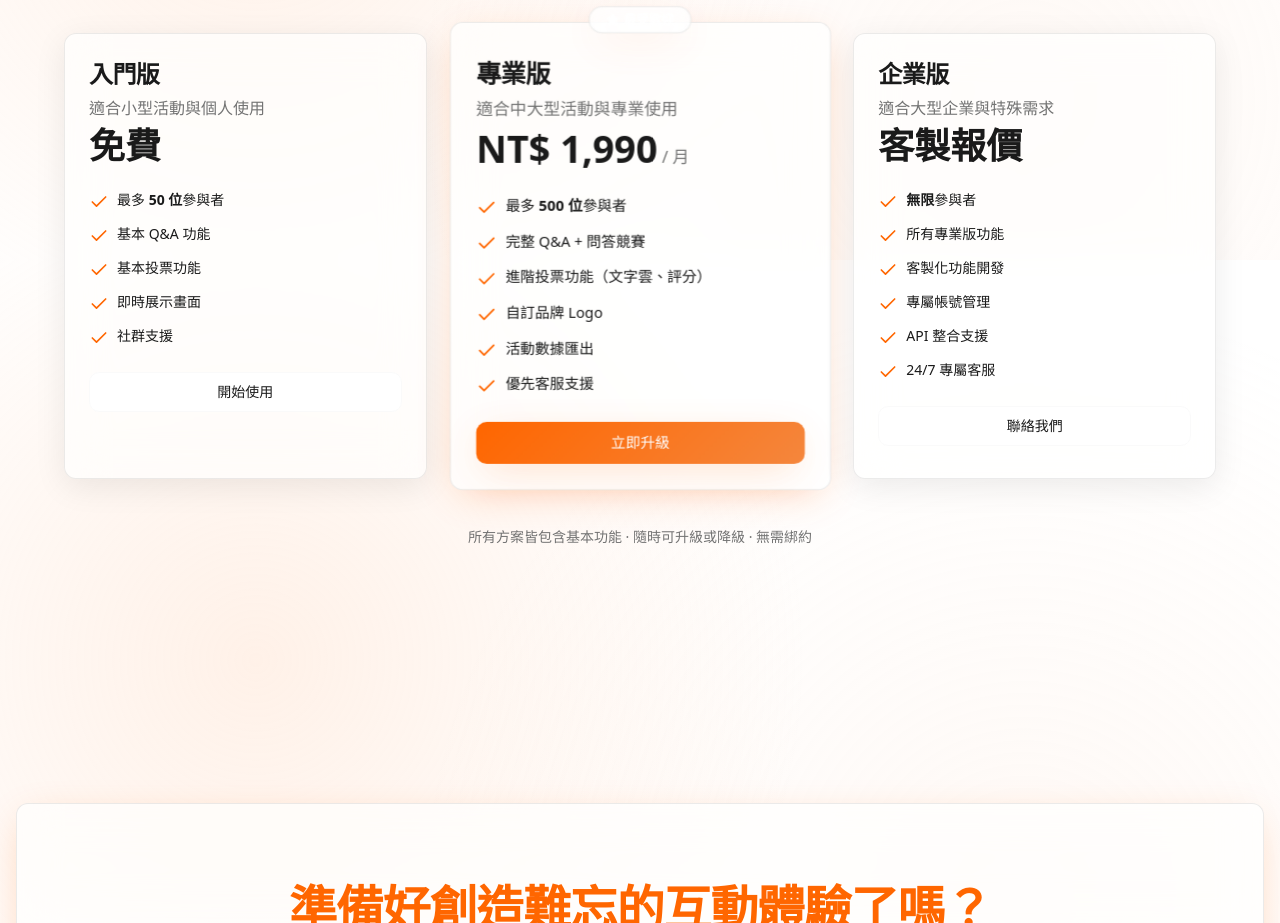
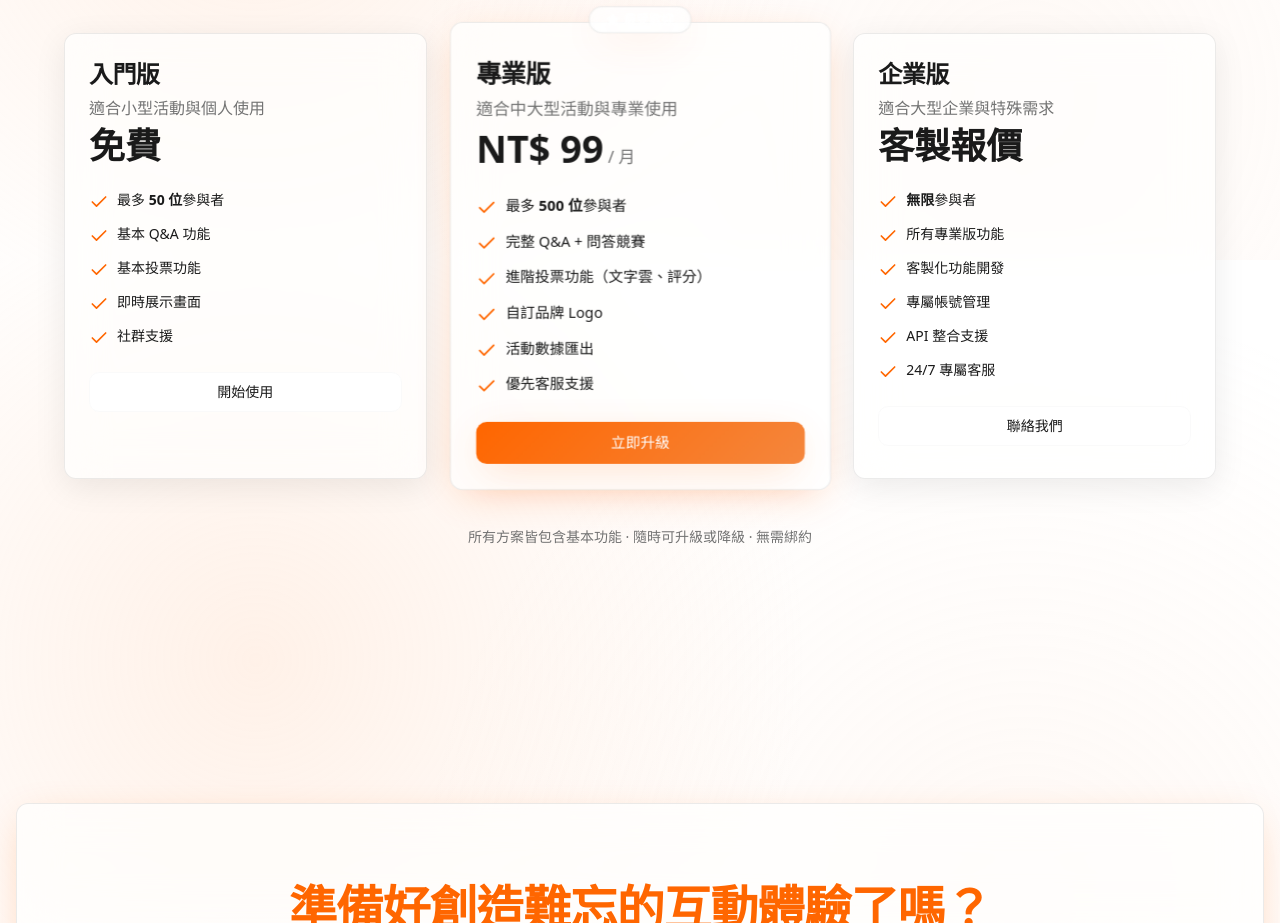
Before and after one commit to lotushj1/liveInteraction, a React (Vite) app: page / in a window 1280 px wide. Shown: the part 2140-3063 px from the top of the page. Built offline with nearby package versions, Linux system fonts and the light colour scheme; no server answers.

Commit message:
feat: 調整專業版價格為 NT$ 99/月
- 將專業版月費從 NT$ 1,990 調整為 NT$ 99
- 提供更具競爭力的價格方案

🤖 Generated with [Claude Code](https://claude.com/claude-code)

Co-Authored-By: Claude <noreply@anthropic.com>

```diff
--- a/src/pages/Index.tsx
+++ b/src/pages/Index.tsx
@@ -224,7 +224,7 @@ const Index = () => {
                 <CardTitle className="text-2xl">專業版</CardTitle>
                 <CardDescription className="text-base">適合中大型活動與專業使用</CardDescription>
                 <div className="mt-4">
-                  <span className="text-4xl font-bold">NT$ 1,990</span>
+                  <span className="text-4xl font-bold">NT$ 99</span>
                   <span className="text-muted-foreground"> / 月</span>
                 </div>
               </CardHeader>
```
